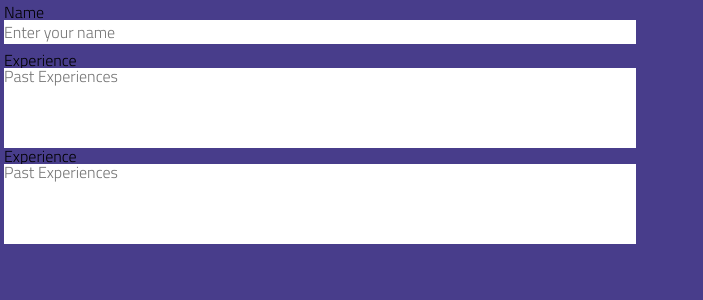
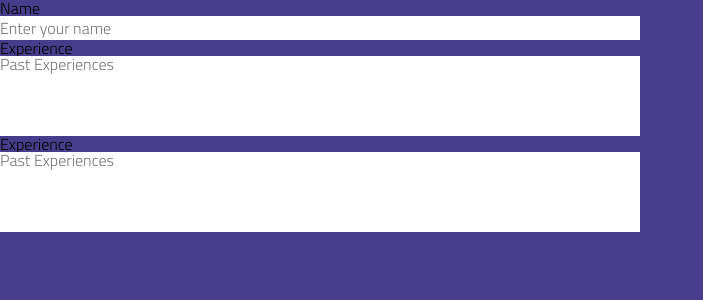
Before and after one commit to iversson-estudos/CV_Editor, a React (Vite) app: page / in a window 1280 px wide. Both pictures are taken after a click on the button "Lets Go". Shown: the top 300 px of the page, without its empty margins (0-703 px from the left). Built offline with nearby package versions, Linux system fonts and the light colour scheme.

Commit message:
trying to grow this in a way that css isnt too nested neither too specifics

```diff
--- a/src/pages/app/App.module.css
+++ b/src/pages/app/App.module.css
@@ -11,36 +11,16 @@
 
     .inputsContainer{
         grid-column: 1 / 2;
+        display: flex;
+        flex-direction: column;
 
-        form{
+        > *,> * *{
             display: flex;
             flex-direction: column;
+        }
 
-            .inputBig{
-            height: 80px;
-            }
-
-            > *{
-            display: flex;
-            flex-direction: column;
-            margin: 4px;
-            }
-
-
-           .experienceContainer > *{
-               display: flex;
-               flex-direction: column;
-           }
-
-
-
-
-
-
-
-
-
-
+        .inputBig{
+                height: 80px;
         }
     }
 }
```
